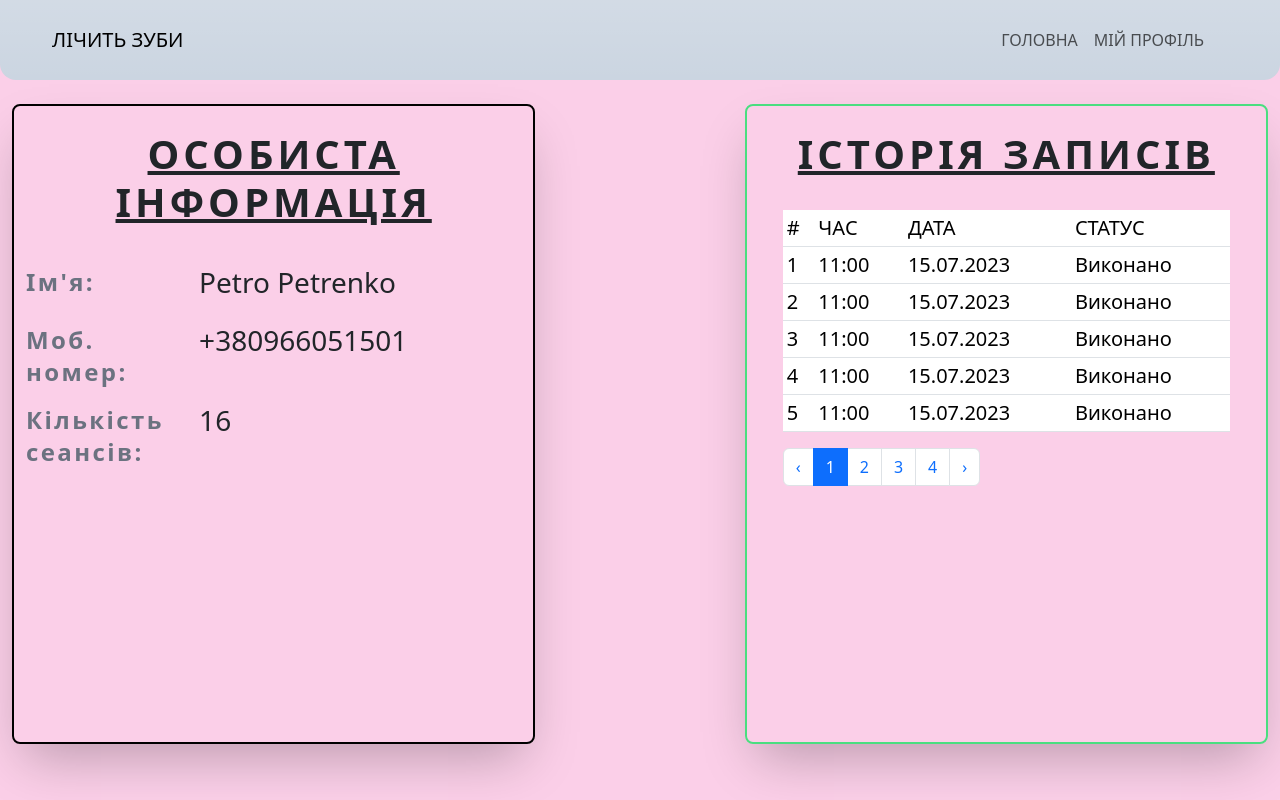
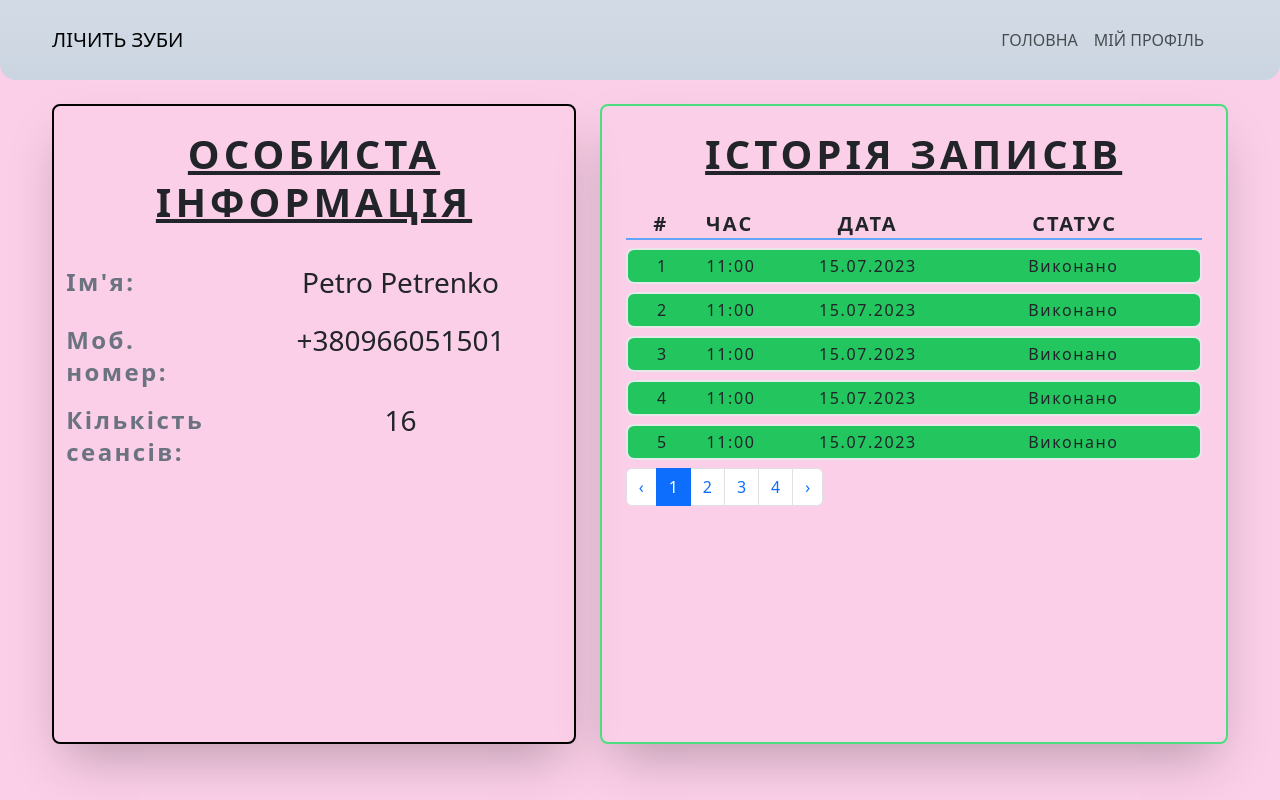
Before and after one commit to VladGrushevoi/learning-typescript, a React (Vite) app in the folder e-journal/: page /user/1111 in a window 1280 px wide. Built offline with nearby package versions, Linux system fonts and the light colour scheme.

Commit message:
change displaying records from table

```diff
--- a/e-journal/src/components/pages/ProfilePage/ProfilePage.tsx
+++ b/e-journal/src/components/pages/ProfilePage/ProfilePage.tsx
@@ -12,12 +12,12 @@ export const ProfilePage = ({ }: ProfilePageProps) => {
     return (
         <>
             <Container fluid className="px-6 py-4">
-                <Row>
+                <Row className="gap-4 justify-center">
                     <Col md={5} className="border-2 border-black rounded-lg md:h-[80vh] h-[50vh] text-xl shadow-2xl" >
                         <Profile userData={FakeUsers[0]} />
                     </Col>
-                    <Col md={2} xs={2} sm={2} className="my-4 md:m-0"></Col>
-                    <Col md={5} className="border-2 border-green-400 rounded-lg md:h-[80vh] h-[50vh] shadow-2xl">
+                    {/* <Col md={2} xs={2} sm={2} className="my-4 md:m-0"></Col> */}
+                    <Col md={6} sm={12} xs={12} className="border-2 border-green-400 rounded-lg md:h-[80vh] h-[50vh] shadow-2xl">
                         <h1
                             className="text-center mt-4 underline tracking-widest font-bold"
                         >
--- a/e-journal/src/components/profile/ProfileItem.tsx
+++ b/e-journal/src/components/profile/ProfileItem.tsx
@@ -10,10 +10,10 @@ export const ProfileItem = ({ title, value } : ProfileItemProps) => {
     return (
         <>
             <Row className="py-2">
-                <Col md={4} className="text-gray-500 font-extrabold tracking-widest text-2xl">
+                <Col md={4} sm={2} xs={2} className="text-gray-500 font-extrabold tracking-widest text-2xl">
                     <span>{title}:</span>
                 </Col>
-                <Col>
+                <Col className="md:text-left text-center">
                     <h3>{value}</h3>
                 </Col>
             </Row>
--- a/e-journal/src/components/record/RecordTable.tsx
+++ b/e-journal/src/components/record/RecordTable.tsx
@@ -1,7 +1,8 @@
-import { Row, Table } from "react-bootstrap"
+import { Col, Row } from "react-bootstrap"
 import { Record } from "../../types/User"
 import { TablePagination } from "./TablePagination"
 import { useState } from "react"
+import { Status } from "../../types/dayInfoType"
 
 interface RecordTableProps {
     records: Record[]
@@ -25,36 +26,50 @@ export const Recordtable = ({ records }: RecordTableProps) => {
         }
     }
 
+    const getColorFromStatus = (status: Status) => {
+        switch(status){
+            case Status.Done:
+                return "bg-green-500";
+            case Status.Free:
+                return "bg-blue-400";
+            case Status.Reserv:
+                return "bg-red-400";
+            case Status.TemporaryHold:
+                return "bg-orange-400";
+        }
+    }
+
     return (
         <>
-            <Row className="pt-6 px-4 mb-0">
-                <Table responsive className="text-xl" color={"red"} size="sm">
-                    <thead className="rounded-md">
-                        <tr>
-                            <td>#</td>
-                            <td>ЧАС</td>
-                            <td>ДАТА</td>
-                            <td>СТАТУС</td>
-                        </tr>
-                    </thead>
-                    <tbody>
+            <Row className="pt-6 justify-center gap-2 px-4">
+                <Row className="font-bold text-center tracking-widest text-xl border-b-2 border-blue-400">
+                    <Col xs={1} sm={1} md={1} lg={1}>#</Col>
+                    <Col xs={2} sm={2} md={2} lg={2}>ЧАС</Col>
+                    <Col xs={4} sm={4} md={4} lg={4}>ДАТА</Col>
+                    <Col xs={5} sm={5} md={5} lg={5}>СТАТУС</Col>
+                </Row>
+
                 {
                     records && records.slice(offSet * row, (offSet * row) + row).map((item, index) => {
 
                         return (
                             <>
-                                        <tr className="fill-green-400 p-4">
-                                            <td>{offSet * row + index + 1}</td>
-                                            <td>{item.time}</td>
-                                            <td>{item.date}</td>
-                                            <td>{item.status}</td>
-                                        </tr>
+                                <Row className={`text-center
+                                                py-1
+                                                tracking-widest
+                                                border-2
+                                                rounded-lg
+                                                ${getColorFromStatus(item.status)}
+                                                `}>
+                                    <Col xs={1} sm={1} md={1} lg={1}>{offSet * row + index + 1}</Col>
+                                    <Col xs={2} sm={2} md={2} lg={2}>{item.time}</Col>
+                                    <Col xs={4} sm={4} md={4} lg={4}>{item.date}</Col>
+                                    <Col xs={5} sm={5} md={5} lg={5}>{item.status}</Col>
+                                </Row>
                             </>
                         )
                     })
                 }
-                    </tbody>
-                </Table>
             </Row>
             <TablePagination
                 amountPage={amountPage}
--- a/e-journal/src/components/record/TablePagination.tsx
+++ b/e-journal/src/components/record/TablePagination.tsx
@@ -9,7 +9,7 @@ interface TablePaginationProps {
 export const TablePagination = ({ amountPage, setOffset, activePage }: TablePaginationProps) => {
     return (
         <>
-            <Row className="px-9 py-0 mt-0">
+            <Row className="px-4 mt-2">
                 <Pagination className="m-auto">
                     <Pagination.Prev onClick={() => setOffset(activePage - 1)} />
                         {
```
Lines whose indentation alone changed are shown as unchanged.
